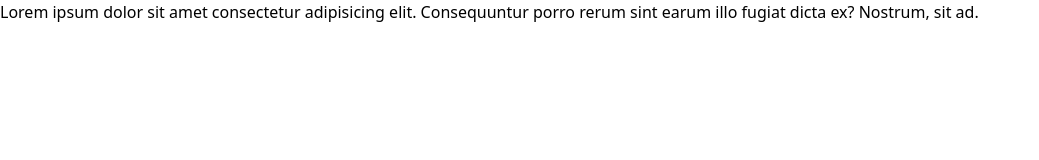
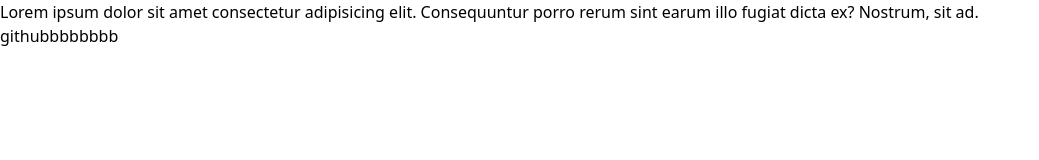
Before and after one commit to shraddha-dotcom/Group-learning-1, a plain HTML site: page index.html in a window 1280 px wide. Shown: the whole page, without its empty margins (0-1039 px from the left). Drawn offline with nearby package versions, Linux system fonts and the light colour scheme.

Commit message:
heading added

```diff
--- a/index.html
+++ b/index.html
@@ -13,6 +13,7 @@
 <p>Lorem ipsum dolor sit amet consectetur adipisicing elit. Consequuntur porro rerum sint earum illo fugiat dicta ex? Nostrum, sit ad.
 
 </p>
+<h1>githubbbbbbbb</h1>
     </header>
 
 
```
